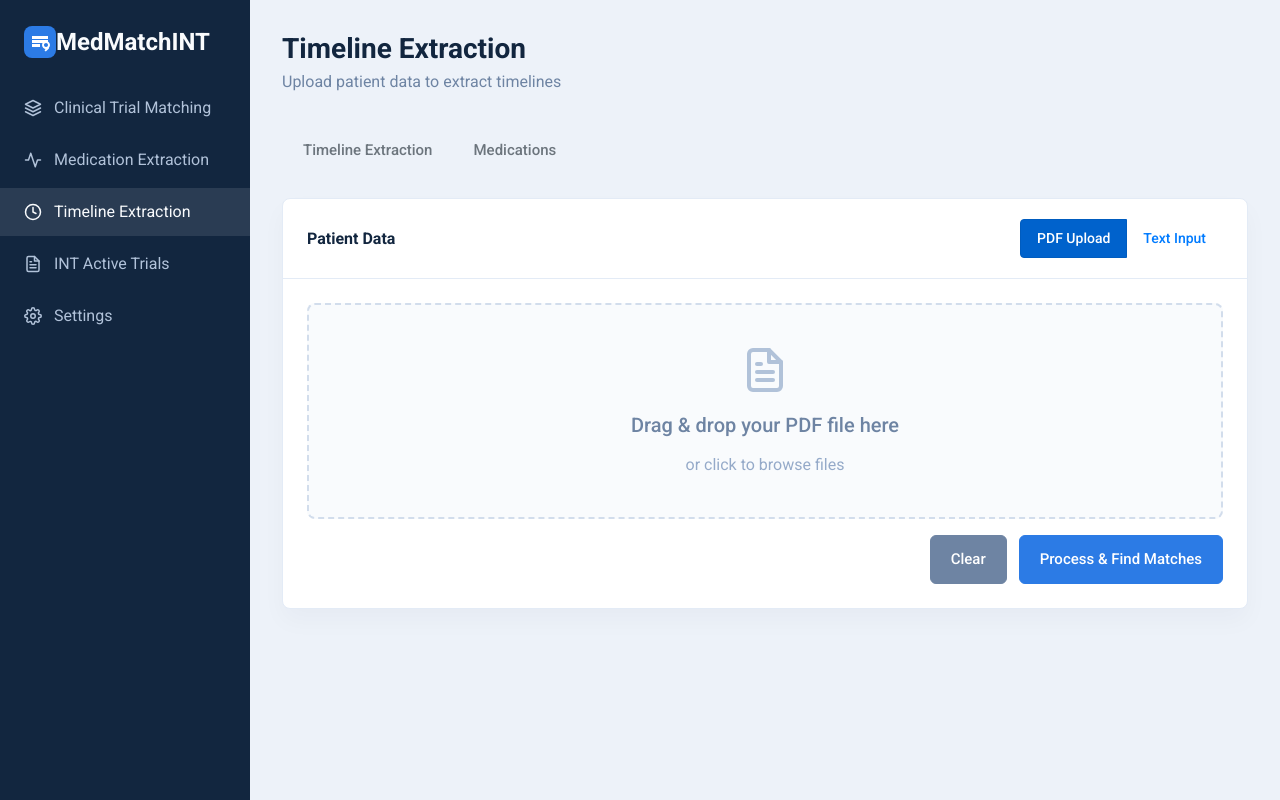
After one commit to speppolas/LLM-On-Hub, a Flask app: page /timeline in a window 1280 px wide. The commit adds this page. Run offline with Flask 3, Linux system fonts and the light colour scheme; parts of the project's set-up code (start-up, migrations or seed data) failed here and were passed over; some libraries are stand-ins or nearby versions.

Commit message:
implementation of timeline and medical extraction

```diff
--- a/app/api/routes.py
+++ b/app/api/routes.py
@@ -13,6 +13,11 @@ from app.utils import (
 from app.core.feature_extraction import highlight_sources, extract_features_with_llm, match_trials_llm
 from app.core.llm_processor import get_llm_processor
 from app import logger
+from app.core.feature_extraction import extract_features_with_llm, extract_text_from_pdf
+from app.core.medication_extraction import extract_medications_from_pdf
+from app.core.timeline_extraction import extract_timeline_from_pdf
+
+
 bp = Blueprint('api', __name__)
 logger = logging.getLogger(__name__)
 
@@ -22,6 +27,13 @@ def index():
     logger.info("✅ Accessed home page")
     return render_template('index.html')
 
+@bp.route('/medications')
+def medications():
+    return render_template('medications.html')
+
+@bp.route('/timeline')
+def timeline():
+    return render_template('timeline.html')
 
 @bp.route('/settings')
 def settings_page():
@@ -48,8 +60,6 @@ def update_settings():
         except Exception as e:
             logger.error(f"❌ Failed to retrieve settings: {e}")
             return jsonify({"status": "error", "message": str(e)}), 500
-
-
 
 @bp.route('/api/models')
 def get_models():
@@ -123,6 +133,7 @@ def process():
         logger.exception("❌ Unhandled exception in /process")
         return jsonify({'error': str(e)}), 500
 
+
 @bp.route('/api/trials', methods=['GET'])
 def get_trials():
     try:
@@ -160,3 +171,48 @@ def clean_files():
     except Exception as e:
         logger.error(f"❌ Failed to clean files: {e}")
         return jsonify({'status': 'error', 'message': str(e)}), 500
+
+@bp.route('/process_medications', methods=['POST'])
+def process_medications():
+    return handle_feature_extraction(extract_func=extract_medications_from_pdf, label="medications")
+
+
+@bp.route('/process_timeline', methods=['POST'])
+def process_timeline():
+    return handle_feature_extraction(extract_func=extract_timeline_from_pdf, label="timeline")
+
+
+def handle_feature_extraction(extract_func, label):
+    try:
+        upload_dir = current_app.config.get('UPLOAD_FOLDER', 'uploads')
+        os.makedirs(upload_dir, exist_ok=True)
+
+        file = request.files.get('file')
+        raw_text = request.form.get('text', '').strip()
+        pdf_filename = None
+        text = ''
+        features = {}
+
+        if file and file.filename.endswith('.pdf'):
+            pdf_filename = secure_filename(file.filename)
+            path = os.path.join(upload_dir, pdf_filename)
+            file.save(path)
+            with open(path, 'rb') as f:
+                features = extract_func(f)
+            logger.info(f"📄 Processed {label} PDF: {pdf_filename}")
+
+        elif raw_text:
+            features = extract_func(raw_text)
+            logger.info(f"📝 Processed {label} raw text ({len(raw_text)} chars)")
+
+        else:
+            return jsonify({'error': 'Please upload a PDF or enter clinical text.'}), 400
+
+        return jsonify({
+            'features': features,
+            'pdf_filename': pdf_filename
+        })
+
+    except Exception as e:
+        logger.exception(f"❌ Error processing {label}")
+        return jsonify({'error': str(e)}), 500
--- a/app/core/llm_processor.py
+++ b/app/core/llm_processor.py
@@ -22,7 +22,7 @@ def load_config():
     except Exception as e:
         logger.error(f"❌ Unable to load config file: {e}")
         return {
-            "LLM_MODEL": "llama3.1:8b-custom",
+            "LLM_MODEL": "gemma3:27b",
             "LLM_CONTEXT_SIZE": 131072,
             "LLM_TEMPERATURE": 0.1
         }
--- /dev/null
+++ b/app/static/js/timeline.js
@@ -0,0 +1,135 @@
+document.addEventListener('DOMContentLoaded', function () {
+  const dropzone = document.getElementById('dropzone');
+  const fileInput = document.getElementById('file-input');
+  const textInput = document.getElementById('text-input');
+  const clearButton = document.getElementById('clear-button');
+  const processButton = document.getElementById('process-button');
+  const resultsSection = document.getElementById('results-section');
+  const featuresContainer = document.getElementById('features-container');
+  const loadingSpinner = document.getElementById('loading-spinner');
+  const alertContainer = document.getElementById('alert-container');
+
+  let selectedFile = null;
+
+  if (fileInput) {
+    fileInput.addEventListener('change', () => {
+      if (fileInput.files.length) handleFiles(fileInput.files);
+    });
+  }
+
+  if (dropzone) {
+    ['dragenter', 'dragover', 'dragleave', 'drop'].forEach(eventName =>
+      dropzone.addEventListener(eventName, preventDefaults, false)
+    );
+    dropzone.addEventListener('drop', handleDrop, false);
+    dropzone.addEventListener('click', () => fileInput.click());
+  }
+
+  function preventDefaults(e) {
+    e.preventDefault();
+    e.stopPropagation();
+  }
+
+  function handleDrop(e) {
+    const files = e.dataTransfer.files;
+    if (files.length) handleFiles(files);
+  }
+
+  function handleFiles(files) {
+    if (files[0].type === 'application/pdf') {
+      selectedFile = files[0];
+      updateDropzoneUI(selectedFile.name);
+      if (processButton) processButton.disabled = false;
+    } else {
+      showAlert('Please upload a PDF file.', 'danger');
+    }
+  }
+
+  function updateDropzoneUI(filename) {
+    const message = dropzone.querySelector('.dropzone-message');
+    if (message) message.innerHTML = `<strong>${filename}</strong>`;
+  }
+
+  if (clearButton) clearButton.addEventListener('click', clearAll);
+
+  function clearAll() {
+    selectedFile = null;
+    if (fileInput) fileInput.value = '';
+    if (textInput) textInput.value = '';
+    if (featuresContainer) featuresContainer.innerHTML = '';
+    if (resultsSection) resultsSection.classList.add('d-none');
+    if (processButton) processButton.disabled = true;
+    showAlert('All inputs cleared.', 'info');
+  }
+
+  if (processButton) processButton.addEventListener('click', processDocument);
+
+  async function processDocument() {
+    if (!selectedFile && (!textInput || !textInput.value.trim())) {
+      showAlert('Please upload a PDF file or enter text.', 'danger');
+      return;
+    }
+
+    if (loadingSpinner) loadingSpinner.classList.remove('d-none');
+    if (resultsSection) resultsSection.classList.add('d-none');
+    if (featuresContainer) featuresContainer.innerHTML = '';
+
+    const formData = new FormData();
+    if (selectedFile) {
+      formData.append('file', selectedFile);
+    } else if (textInput.value.trim()) {
+      formData.append('text', textInput.value.trim());
+    }
+
+    try {
+      const response = await fetch('/process_timeline', {
+        method: 'POST',
+        body: formData
+      });
+
+      const data = await response.json();
+      if (response.ok) {
+        displayResults(data.features);
+        resultsSection.classList.remove('d-none');
+      } else {
+        showAlert(data.error || 'An error occurred while processing the document.', 'danger');
+      }
+    } catch (error) {
+      showAlert('An error occurred while processing the document.', 'danger');
+    } finally {
+      if (loadingSpinner) loadingSpinner.classList.add('d-none');
+    }
+  }
+
+  function displayResults(events) {
+    featuresContainer.innerHTML = '';
+
+    if (!Array.isArray(events) || events.length === 0) {
+      featuresContainer.innerHTML = '<p>No timeline events found.</p>';
+      return;
+    }
+
+    events.forEach(event => {
+      const item = document.createElement('div');
+      item.className = 'feature-item';
+
+      const label = document.createElement('div');
+      label.className = 'feature-label';
+      label.textContent = event.date || 'Unknown Date';
+
+      const value = document.createElement('div');
+      value.className = 'feature-value';
+      value.innerHTML = `<strong>${event.event}</strong><br>${event.details || ''}`;
+
+      item.appendChild(label);
+      item.appendChild(value);
+      featuresContainer.appendChild(item);
+    });
+  }
+
+  function showAlert(message, type = 'info') {
+    if (!alertContainer) return;
+    alertContainer.innerHTML = `<div class="alert alert-${type}">${message}</div>`;
+    setTimeout(() => (alertContainer.innerHTML = ''), 5000);
+  }
+});
--- a/app/templates/base.html
+++ b/app/templates/base.html
@@ -13,9 +13,6 @@
   <link rel="stylesheet" href="{{ url_for('static', filename='css/styles.css') }}" />
 
   <!-- Favicon -->
-  <link rel="icon" type="image/svg+xml" href="{{ url_for('static', filename='img/logo.svg') }}" />
-</head>
-<body>
  <!-- Sidebar -->
 <div class="sidebar">
   <div class="sidebar-header">
@@ -24,11 +21,24 @@
       <span>MedMatchINT</span>
     </a>
   </div>
+
   <ul class="sidebar-nav">
     <li class="sidebar-nav-item">
       <a href="/" class="sidebar-nav-link {% if request.path == '/' %}active{% endif %}">
         <i data-feather="layers"></i>
         <span>Clinical Trial Matching</span>
+      </a>
+    </li>
+    <li class="sidebar-nav-item">
+      <a href="/medications" class="sidebar-nav-link {% if request.path == '/medications' %}active{% endif %}">
+        <i data-feather="activity"></i>
+        <span>Medication Extraction</span>
+      </a>
+    </li>
+    <li class="sidebar-nav-item">
+      <a href="/timeline" class="sidebar-nav-link {% if request.path == '/timeline' %}active{% endif %}">
+        <i data-feather="clock"></i>
+        <span>Timeline Extraction</span>
       </a>
     </li>
     <li class="sidebar-nav-item">
--- a/app/templates/settings.html
+++ b/app/templates/settings.html
@@ -82,7 +82,7 @@
       });
     } else {
       // fallback static models
-      ['llama3.1:8b-custom', 'mistral:latest'].forEach(model => {
+      ['llama3.1:8b-custom'].forEach(model => {
         const opt = document.createElement('option');
         opt.value = model;
         opt.text = model;
--- /dev/null
+++ b/app/templates/timeline.html
@@ -0,0 +1,116 @@
+<!-- templates/timeline.html -->
+
+
+
+
+{% extends "base.html" %}
+
+{% block title %}Timeline Extraction{% endblock %}
+
+{% block content %}
+<button id="mobile-menu-toggle" class="btn btn-sm btn-primary d-md-none mb-3">
+  <i data-feather="menu"></i>
+  <span>Menu</span>
+</button>
+
+<div class="header">
+  <h1 class="header-title">Timeline Extraction</h1>
+  <p class="header-subtitle">Upload patient data to extract timelines</p>
+</div>
+
+<!-- Navigation to new pages -->
+<div class="mb-4">
+  <div class="btn-group" role="group" aria-label="Navigation Buttons">
+  <a href="{{ url_for('api.timeline') }}" class="btn btn-outline-secondary">Timeline Extraction</a>
+  <a href="{{ url_for('api.medications') }}" class="btn btn-outline-secondary">Medications</a>
+
+  </div>
+</div>
+
+
+<div id="alert-container"></div>
+
+<div class="card">
+  <div class="card-header d-flex justify-content-between align-items-center">
+    <h5 class="card-header-title mb-0">Patient Data</h5>
+    <div class="btn-group" role="group">
+      <button id="file-input-toggle" class="btn btn-sm btn-primary active">PDF Upload</button>
+      <button id="text-input-toggle" class="btn btn-sm btn-outline-primary">Text Input</button>
+    </div>
+  </div>
+
+  <div class="card-body">
+    <!-- File upload section -->
+    <div id="file-input-section">
+      <div id="dropzone" class="dropzone">
+        <div class="dropzone-icon">
+          <i data-feather="file-text" width="48" height="48"></i>
+        </div>
+        <h5 class="dropzone-message">Drag & drop your PDF file here</h5>
+        <p class="dropzone-description">or click to browse files</p>
+        <input id="file-input" type="file" class="d-none" accept=".pdf" />
+      </div>
+    </div>
+
+    <!-- Text input section (hidden by default) -->
+    <div id="text-input-section" class="d-none">
+      <div class="form-group">
+        <label for="text-input" class="form-label">Patient Clinical Information</label>
+        <textarea id="text-input" class="form-control" rows="8" placeholder="Enter patient clinical information, including diagnosis, age, gender, ECOG status, mutations, etc."></textarea>
+      </div>
+    </div>
+
+    <!-- Control buttons -->
+    <div class="text-right mt-3">
+      <button id="clear-button" class="btn btn-secondary mr-2">Clear</button>
+      <button id="process-button" class="btn btn-primary">Process & Find Matches</button>
+    </div>
+  </div>
+</div>
+
+<!-- Loading spinner -->
+<div id="loading-spinner" class="spinner-container d-none">
+  <div class="spinner-border text-primary" role="status">
+    <span class="sr-only">Loading...</span>
+  </div>
+  <p class="mt-2">Processing document and finding matches...</p>
+</div>
+
+<!-- Results section -->
+<div id="results-section" class="d-none mt-4">
+  <div class="row">
+    <div class="col-lg-4 mb-3">
+      <div class="card">
+        <div class="card-header">
+          <h5 class="card-header-title">Extracted Features</h5>
+        </div>
+        <div class="card-body p-3">
+          <div id="features-container" class="features-container"></div>
+        </div>
+      </div>
+    </div>
+
+    <div class="col-lg-8 mb-3">
+      <div class="card">
+        <div class="card-header">
+          <h5 class="card-header-title">Matching Clinical Trials</h5>
+        </div>
+        <div class="card-body">
+          <div id="matches-container" class="matches-container">
+            <!-- Matches will be displayed here -->
+          </div>
+        </div>
+      </div>
+    </div>
+  </div>
+</div>
+{% endblock %}
+
+{% block scripts %}
+<script src="{{ url_for('static', filename='js/timeline.js') }}"></script>
+<script>
+  document.addEventListener('DOMContentLoaded', function () {
+    feather.replace();
+  });
+</script>
+{% endblock %}
```
Also changed, not shown: app/core/medication_extraction.py (added, +61 -0 lines), app/core/timeline_extraction.py (added, +71 -0 lines), app/templates/index.html (+10 -0 lines), app/templates/medications.html (added, +114 -0 lines), app/templates/trials.html (+10 -68 lines), app/core/schema_validation.py (line endings or trailing spaces), app/static/css/styles.css (line endings or trailing spaces), 1 other file. Lines whose indentation alone changed are shown as unchanged.
